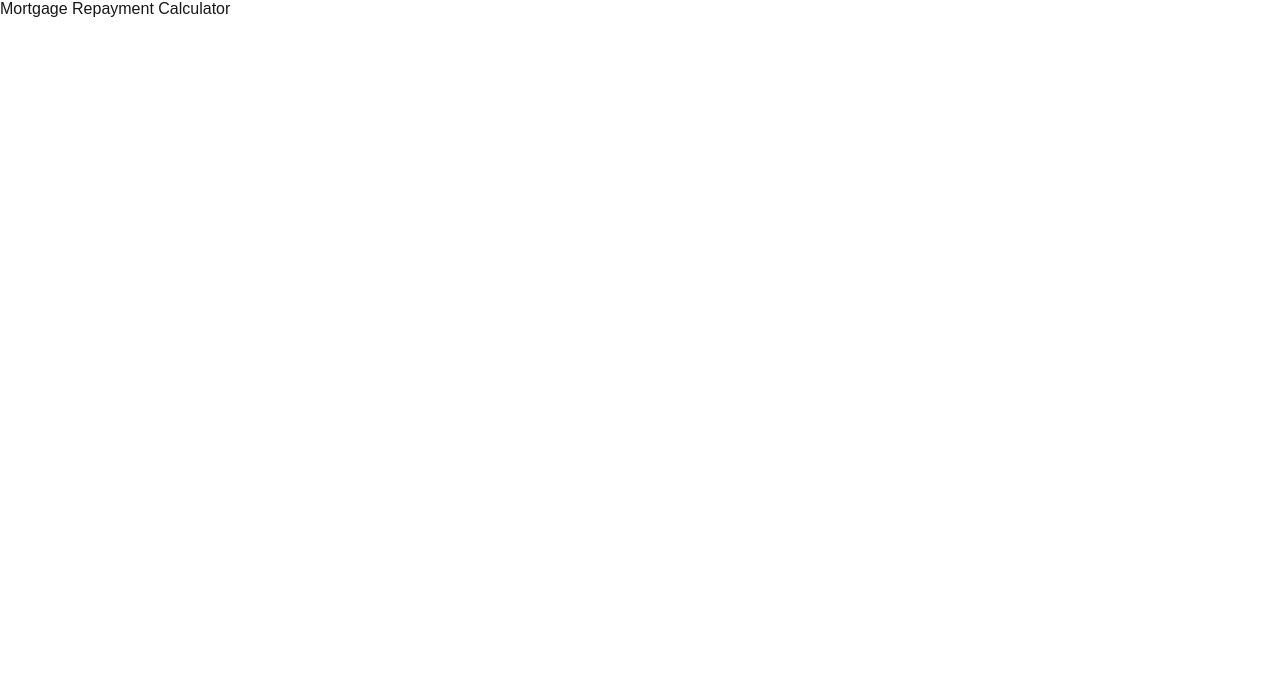
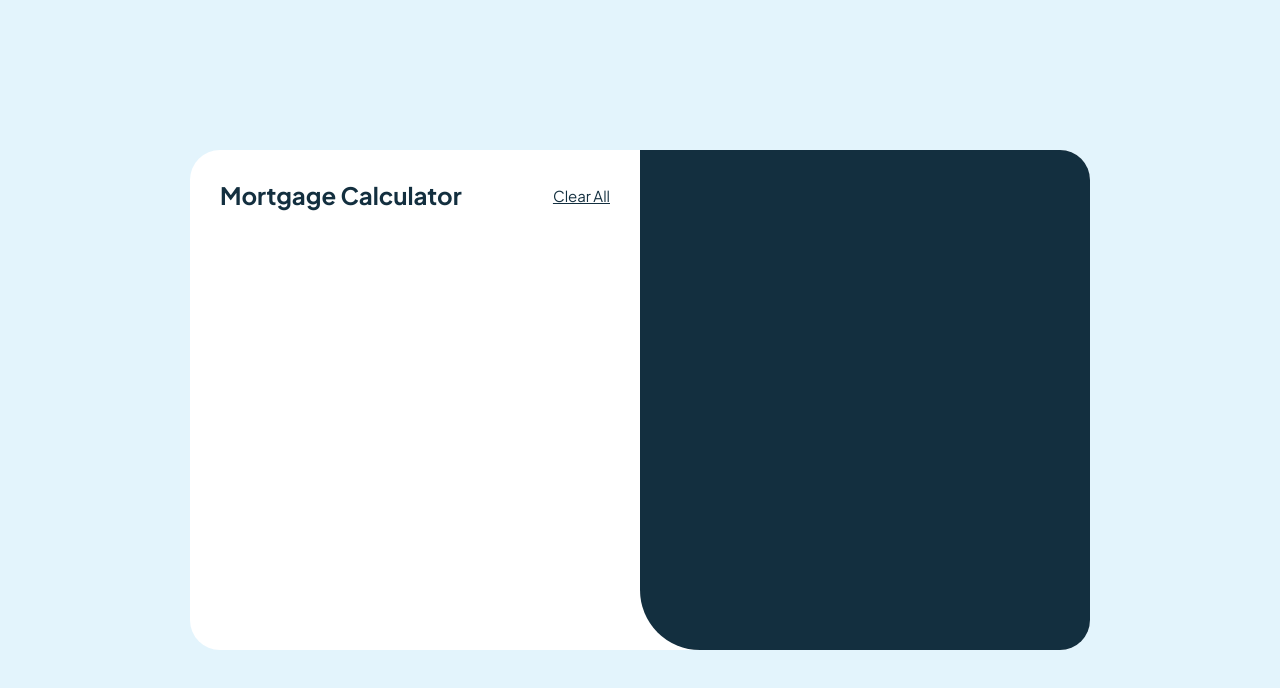
Before and after one commit to FurkannOzbek/React-Snack-Apps, a Next.js app in the folder mortgage-repayment-calculator/: page / in a window 1280 px wide. Shown: the top 688 px of the page. Built offline with nearby package versions, Linux system fonts and the light colour scheme.

Commit message:
Mortgage card created and styled

```diff
--- /dev/null
+++ b/mortgage-repayment-calculator/app/Components/MortgageCard.jsx
@@ -0,0 +1,16 @@
+import styles from "./MortgageCard.module.css";
+export default function MortgageCard() {
+  return (
+    <>
+      <div className={styles.mortgageCard}>
+        <div className={styles.calculationTab}>
+          <div className={styles.mortgageTitle}>
+            <h1> Mortgage Calculator</h1>
+            <div className={styles.mortgageClear}> Clear All</div>
+          </div>
+        </div>
+        <div className={styles.resultTab}></div>
+      </div>
+    </>
+  );
+}
--- /dev/null
+++ b/mortgage-repayment-calculator/app/Components/MortgageCard.module.css
@@ -0,0 +1,36 @@
+.mortgageCard {
+  position: absolute;
+  background-color: #ffffff;
+  left: 50%; /* left and top 50% makes top left corner of div centerized but that doesnt totally make div centerized*/
+  top: 50%;
+  transform: translate(-50%, -50%); /* For truely centerize the div*/
+  width: 900px;
+  height: 500px;
+  display: flex;
+  border-radius: 30px;
+}
+.calculationTab {
+  padding: 30px;
+  width: 50%;
+}
+.resultTab {
+  background-color: hsl(201, 54%, 16%);
+  width: 50%;
+  border-top-right-radius: 30px;
+  border-bottom-right-radius: 30px;
+  border-bottom-left-radius: 60px;
+}
+.mortgageTitle {
+  display: flex;
+  flex-direction: row;
+  justify-content: space-between;
+  font-size: 12px;
+}
+.mortgageClear {
+  display: flex;
+  flex-direction: column;
+  justify-content: space-evenly;
+  text-decoration: underline;
+  cursor: pointer;
+  font-size: 15px;
+}
--- a/mortgage-repayment-calculator/app/globals.css
+++ b/mortgage-repayment-calculator/app/globals.css
@@ -14,12 +14,13 @@ html,
 body {
   max-width: 100vw;
   overflow-x: hidden;
+  background-color: hsl(199, 81%, 94%);
 }
 
 body {
-  color: var(--foreground);
-  background: var(--background);
-  font-family: Arial, Helvetica, sans-serif;
+  color: hsl(201, 54%, 16%);
+  background: hsl(199, 81%, 94%);
+  font-family: "Plus Jakarta Sans", sans-serif;
   -webkit-font-smoothing: antialiased;
   -moz-osx-font-smoothing: grayscale;
 }
--- a/mortgage-repayment-calculator/app/layout.js
+++ b/mortgage-repayment-calculator/app/layout.js
@@ -20,9 +20,15 @@ export const metadata = {
 export default function RootLayout({ children }) {
   return (
     <html lang="en">
-      <body className={`${geistSans.variable} ${geistMono.variable}`}>
-        {children}
-      </body>
+      <head>
+        <link rel="preconnect" href="https://fonts.googleapis.com" />
+        <link rel="preconnect" href="https://fonts.gstatic.com" crossorigin />
+        <link
+          href="https://fonts.googleapis.com/css2?family=Overpass:ital,wght@0,100..900;1,100..900&family=Plus+Jakarta+Sans:ital,wght@0,200..800;1,200..800&family=Work+Sans:ital,wght@0,100..900;1,100..900&display=swap"
+          rel="stylesheet"
+        />
+      </head>
+      <body className={`${geistSans.variable} ${geistMono.variable}`}>{children}</body>
     </html>
   );
 }
--- a/mortgage-repayment-calculator/app/page.js
+++ b/mortgage-repayment-calculator/app/page.js
@@ -1,6 +1,11 @@
 import Image from "next/image";
 import styles from "./page.module.css";
+import MortgageCard from "./Components/MortgageCard";
 
 export default function Home() {
-  return <div> Mortgage Repayment Calculator</div>;
+  return (
+    <>
+      <MortgageCard />
+    </>
+  );
 }
```
